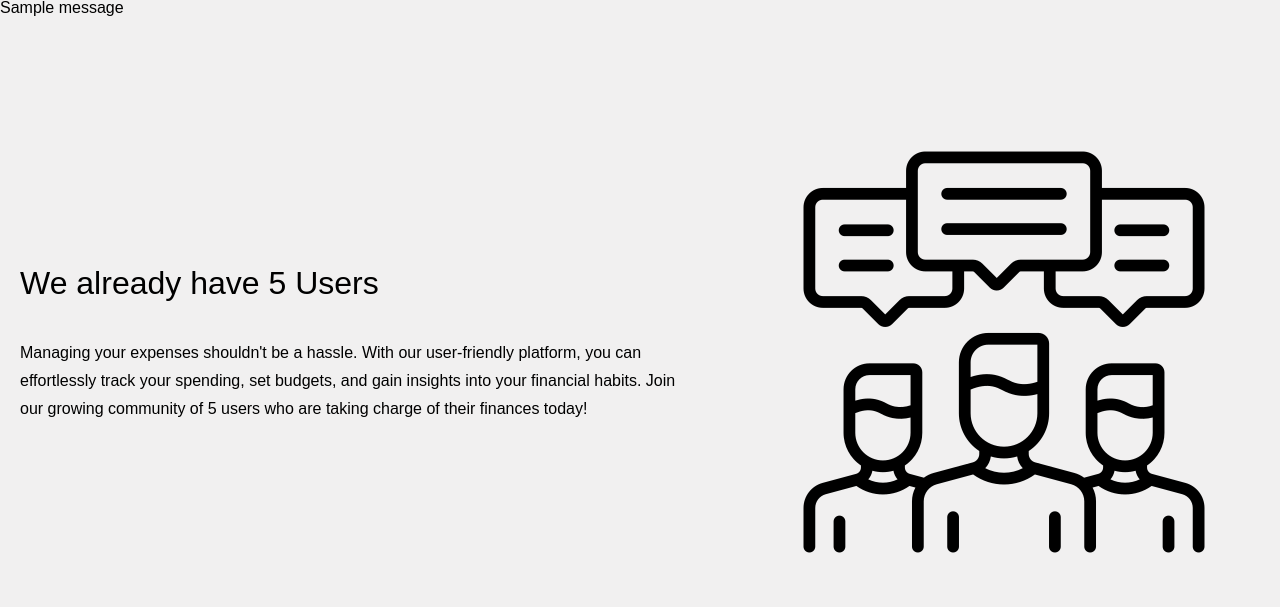
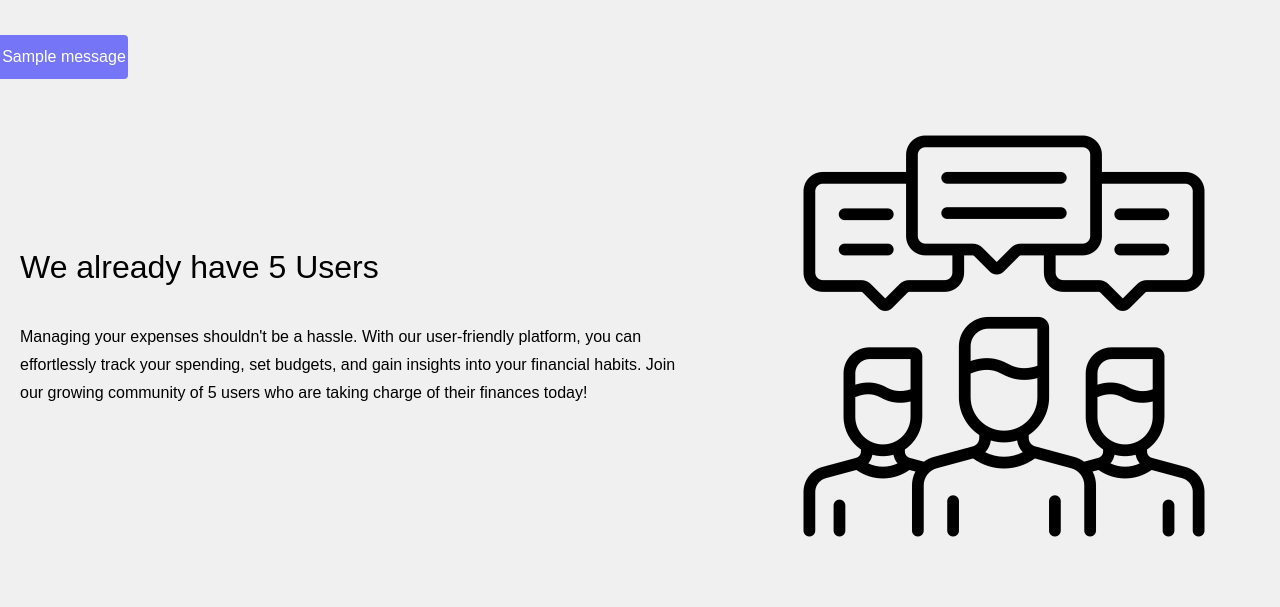
Before and after one commit to Irakli00/GRAPHdracula, a Flask app: page / in a window 1280 px wide. Shown: the part 65-672 px from the top of the page. Run offline with Flask 3, Linux system fonts and the light colour scheme; one stand-in notice (Sample message) is shown.

Commit message:
flah implemented

```diff
--- a/src/commands.py
+++ b/src/commands.py
@@ -37,7 +37,7 @@ def populate_db_command():
 
     user1 = User(username="willy_bonkya", email="willy_bonkya@chocolatefactory.com", password="willy_bonka123",profile_photo = 'random.png')
     user1.password = 'willy_bonka123'
-    user2 = User(username="bobby_brasko", email="notacop@forshure.com", password="password", profile_photo = 'Untitled.jpeg')
+    user2 = User(username="bobby_brasko", email="notacop@forsure.com", password="password", profile_photo = 'Untitled.jpeg')
     user2.password = 'password'
 
     db.session.add_all([user1, user2])  #make those .create() from baseModel latter
--- a/src/static/css/global.css
+++ b/src/static/css/global.css
@@ -132,6 +132,30 @@ body {
 header {
   background-color: var(--main-bg);
   font-size: 1.6rem;
+}
+
+aside.flashes {
+  text-align: center;
+  position: fixed;
+  line-height: 1.22;
+  left: 0;
+  top: 100px;
+  right: 90%;
+}
+aside.flashes p {
+  color: #fff;
+  padding: 12px 0;
+  border-radius: 0 4px 4px 0;
+  transition: opacity 0.3s;
+}
+aside.flashes p.success {
+  background-color: rgba(0, 0, 255, 0.514);
+}
+aside.flashes p.danger {
+  background-color: rgba(255, 0, 0, 0.514);
+}
+aside.flashes p.info {
+  background-color: rgba(255, 166, 0, 0.514);
 }
 
 .container {
--- a/src/static/js/userExpanses.js
+++ b/src/static/js/userExpanses.js
@@ -69,6 +69,12 @@ const convertExpanseCategory = function (num) {
 
   return obj[num];
 };
+
+document.addEventListener("DOMContentLoaded", () => {
+  setTimeout(() => {
+    document.querySelector(".flashes").querySelector("p").style.opacity = 0;
+  }, 3000);
+});
 
 document.addEventListener("DOMContentLoaded", function () {
   fetch(`/api/user/${userId}/expenses`)
--- a/src/templates/main/index.html
+++ b/src/templates/main/index.html
@@ -2,18 +2,21 @@
 <!--  -->
 {% block title %} Title {% endblock %}
 <!--  -->
-
 {% block main_section %}
-
 <!--  -->
-
-{% with messages = get_flashed_messages() %} {% if messages %}
-<ul class="flashes">
-  {% for message in messages %}
-  <li class="{{category}}">{{ message }}</li>
+{% with messages = get_flashed_messages(with_categories = True) %}
+<!--  -->
+{% if messages %}
+<aside class="flashes">
+  {% for category, message in messages %}
+  <p class="{{category}}">{{ message }}</p>
   {% endfor %}
-</ul>
-{% endif %} {% endwith %} {% block body %}{% endblock %}
+</aside>
+{% endif %}
+<!--  -->
+{% endwith %}
+<!--  -->
+{% block body %}{% endblock %}
 <!--  -->
 
 <main class="index-main container">
```
Also changed, not shown: src/templates/auth/logIn.html (+22 -0 lines), src/templates/auth/signUp.html (+26 -3 lines), src/templates/users/user.html (+15 -4 lines), src/views/auth/routes.py (+6 -11 lines), src/database.db, src/static/upload/48791d1e159147ef80.jpeg (added), src/static/upload/82d0fa1466c441bfbe.jpeg (added).
